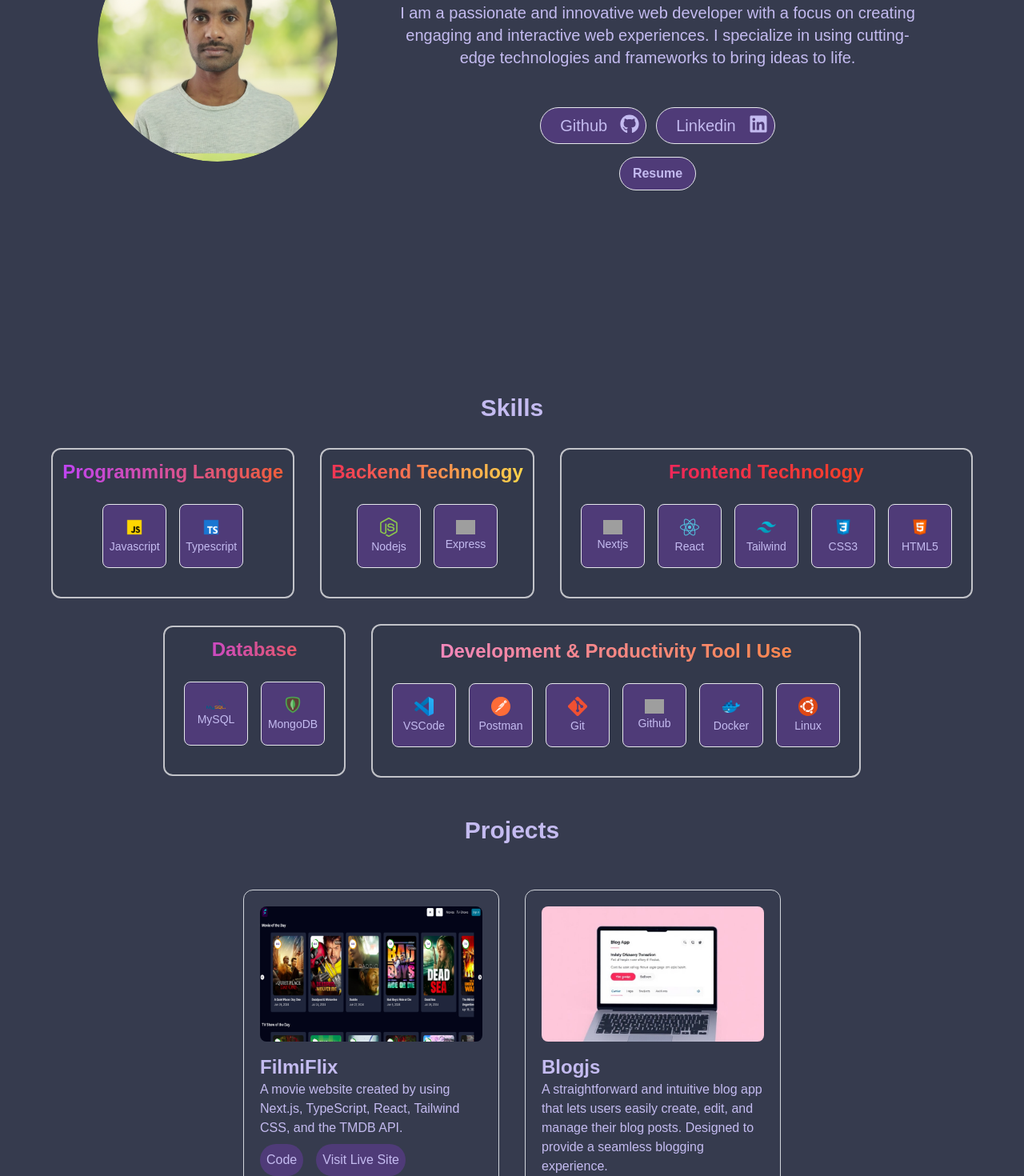
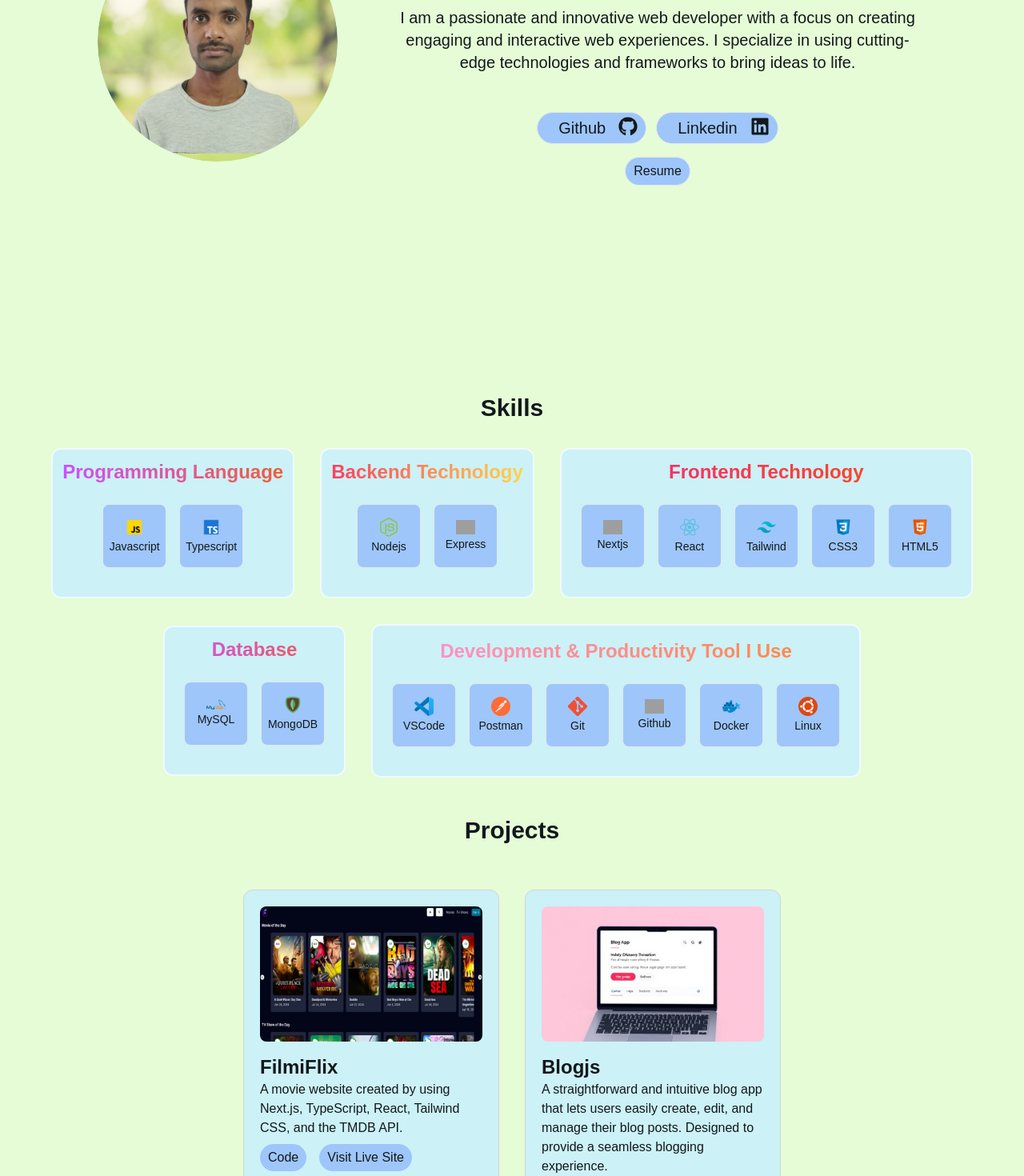
Before and after one commit to amreshpro/proportfolio, a Next.js app: page / in a window 1280 px wide. Shown: the part 340-1810 px from the top of the page at 80% size. Built offline with nearby package versions, Linux system fonts and the light colour scheme; grey boxes are pictures that could not be loaded.

Commit message:
update color

```diff
--- a/app/globals.css
+++ b/app/globals.css
@@ -13,10 +13,10 @@
 }
 
 :root {
-  --shade-1: #363b4e;
-  --shade-2: #4f3b78;
-  --shade-3: #927fbf;
-  --shade-4: #c4bbf0;
+  --shade-4: #12181b;
+  --shade-3: #9ec6fa;
+  --shade-2: #ccf1f7;
+  --shade-1: #e5fcd6;
 
   --primary: var(--shade-1);
   --secondary: var(--shade-2);
@@ -26,10 +26,10 @@
 
 @media (prefers-color-scheme: dark) {
   :root {
-    --shade-4: #9389b1;
-    --shade-3: #504a6e;
-    --shade-2: #261f3a;
-    --shade-1: #18122B;
+    --shade-1: #12181b;
+    --shade-2: #202731;
+    --shade-3: #27333a;
+    --shade-4: #e5fcd6;
 
     --primary: var(--shade-1);
     --secondary: var(--shade-2);
@@ -39,13 +39,13 @@
 }
 
 .btn-dark {
-  background-color: var(--secondary);
-  padding: 5px;
+  background-color: var(--ternary);
+  padding: 5px 10px;
 }
 
-
-input,textarea{
-  @apply bg-secondary text-light
+input,
+textarea {
+  @apply bg-secondary text-light;
 }
 
 body {
--- a/components/contact/index.tsx
+++ b/components/contact/index.tsx
@@ -77,7 +77,7 @@
             type="submit"
             value="Send"
             className={twMerge(
-              "bg-secondary border border-secondary/15 rounded-full p-2 flex hover:bg-ternary "
+              "btn-dark hover:bg-secondary rounded-full border border-secondary/15  "
             )}
           />
         </div>
--- a/components/hero/index.tsx
+++ b/components/hero/index.tsx
@@ -25,7 +25,7 @@
           <Link
             href={SOCIAL_MEDIA_LINKS.github}
             className={twMerge(
-              "bg-secondary border border-secondary/15 rounded-full p-2 flex hover:bg-ternary "
+              "btn-dark hover:bg-secondary rounded-full border border-secondary/15 p-2 flex "
             )}
           >
             <p className="text-xl px-4">Github</p>
@@ -34,7 +34,7 @@
           <Link
             href={SOCIAL_MEDIA_LINKS.linkedin}
             className={twMerge(
-              "bg-secondary border border-secondary/15 rounded-full  p-2 flex hover:bg-ternary"
+              "btn-dark hover:bg-secondary rounded-full border border-secondary/15 p-2 flex "
             )}
           >
             <p className="text-xl px-4">Linkedin</p>
@@ -44,8 +44,9 @@
 
         <Link
           href={"/resume.pdf"}
-          className="p-2 px-4 font-bold  rounded-full border border-secondary/15 bg-secondary hover:scale-110 "
-        >
+          className={twMerge(
+            "btn-dark hover:bg-secondary rounded-full border border-secondary/15 p-2 flex "
+          )}  >
           Resume
         </Link>
 
--- a/components/projects/card/index.tsx
+++ b/components/projects/card/index.tsx
@@ -10,7 +10,7 @@
   const { title, image_url, github_link, live_link, description, tag } = props;
   return (
     <div
-      className={`  secondary border border-gray-300 rounded-xl  transition-all ease-in-out hover:transform  hover:scale-105 p-3 w-80 h-[500px]`}
+      className={`  bg-secondary border border-gray-300 rounded-xl  transition-all ease-in-out hover:transform  hover:scale-105 p-3 w-80 h-[500px]`}
     >
       <div className="img-box w-full rounded-lg p-2">
         <Link
@@ -31,10 +31,10 @@
       <div className="content w-full p-2">
         <h1 className="text-2xl font-bold">{title}</h1>
         <p>{description}</p>
-        <div className="btn py-2 flex gap-4">
+        <div className="btn py-2   flex items-center gap-4">
           {github_link && (
             <Link
-              className={twMerge("bg-secondary hover:bg-ternary rounded-full p-2")}
+              className={twMerge("btn-dark hover:bg-secondary rounded-full ")}
               href={github_link}
             >
               Code
@@ -42,7 +42,7 @@
           )}
           {live_link && (
             <Link
-              className={twMerge("bg-secondary hover:bg-ternary rounded-full p-2")}
+              className={twMerge("btn-dark hover:bg-secondary rounded-full")}
               href={live_link}
             >
               Visit Live Site
--- a/components/skills/backend/index.tsx
+++ b/components/skills/backend/index.tsx
@@ -4,7 +4,7 @@
 
 export default function BackendTechnology() {
   return (
-    <div className=" bg-gray-800/10 border-2 inset-2 rounded-xl py-3 px-3 w-fit border-white/70 ">
+    <div className=" bg-secondary border-2 inset-2 rounded-xl py-3 px-3 w-fit border-white/70 ">
 
       <h1 className="text-2xl sm:text-xl font-bold text-center bg-gradient-to-r bg-clip-text text-transparent from-[#ff3355ee] to-[#ffd54b] ">
         Backend Technology
--- a/components/skills/database/index.tsx
+++ b/components/skills/database/index.tsx
@@ -4,7 +4,7 @@
 
 export default function Databases() {
   return (
-    <div className=" bg-gray-800/10 border-2 inset-2 rounded-xl py-3 w-fit border-white/70 ">
+    <div className=" bg-secondary border-2 inset-2 rounded-xl py-3 w-fit border-white/70 ">
       <h1 className="text-2xl sm:text-xl font-bold text-center bg-gradient-to-r bg-clip-text text-transparent from-[#ca45ffee] to-[#f15e39] ">
         Database
       </h1>
--- a/components/skills/frontend/index.tsx
+++ b/components/skills/frontend/index.tsx
@@ -5,7 +5,7 @@
 
 export default function FrontendTechnology() {
   return (
-    <div className=" bg-gray-800/10 border-2 inset-2 rounded-xl py-3 w-fit border-white/70 ">
+    <div className=" bg-secondary border-2 inset-2 rounded-xl py-3 w-fit border-white/70 ">
       <h1 className="text-2xl sm:text-xl font-bold text-center bg-gradient-to-r bg-clip-text text-transparent from-[#f81879ee] to-[#ff4f0a] ">
         Frontend Technology
       </h1>
--- a/components/skills/programming-lang/index.tsx
+++ b/components/skills/programming-lang/index.tsx
@@ -5,7 +5,7 @@
 
 export default function ProgrammingLanguages() {
   return (
-    <div className=" bg-gray-800/10 border-2 inset-2 rounded-xl py-3 px-3 w-fit border-white/70 ">
+    <div className=" bg-secondary border-2 inset-2 rounded-xl py-3 px-3 w-fit border-white/70 ">
       <h1 className="text-2xl sm:text-xl font-bold text-center bg-gradient-to-r bg-clip-text text-transparent from-[#ca45ffee] to-[#f15e39] ">
         Programming Language
       </h1>
--- a/components/skills/skill-tag/index.tsx
+++ b/components/skills/skill-tag/index.tsx
@@ -2,7 +2,7 @@
 
 export default function SkillTag({ name, image_url }:{name:string,image_url:string}) {
     return (
-     <div className={`bg-secondary backdrop-blur-lg hover:bg-ternary border  hover:animate-bounce p-2.5 rounded-lg w-20 h-20 flex flex-col justify-center items-center`}>
+     <div className={`bg-ternary backdrop-blur-lg hover:bg-ternary border  hover:animate-bounce p-2.5 rounded-lg w-20 h-20 flex flex-col justify-center items-center`}>
        <Image unoptimized={true} width={6} height={6} src={image_url} alt="name" className="w-6" />
        <h1 className=" mt-0.5 text-sm text-center">{name}</h1>
      </div>
--- a/components/skills/tools/index.tsx
+++ b/components/skills/tools/index.tsx
@@ -5,7 +5,7 @@
 
 export default function ToolBox() {
   return (
-    <div className=" bg-gray-800/10 border-2 inset-2 rounded-xl py-3 w-fit border-white/70 ">
+    <div className=" bg-secondary border-2 inset-2 rounded-xl py-3 w-fit border-white/70 ">
       <h1 className="mt-1 text-2xl sm:text-xl font-bold text-center bg-gradient-to-r bg-clip-text text-transparent from-[#ff8dd9ee] to-[#ff8839] ">
         Development & Productivity Tool I Use
       </h1>
```
